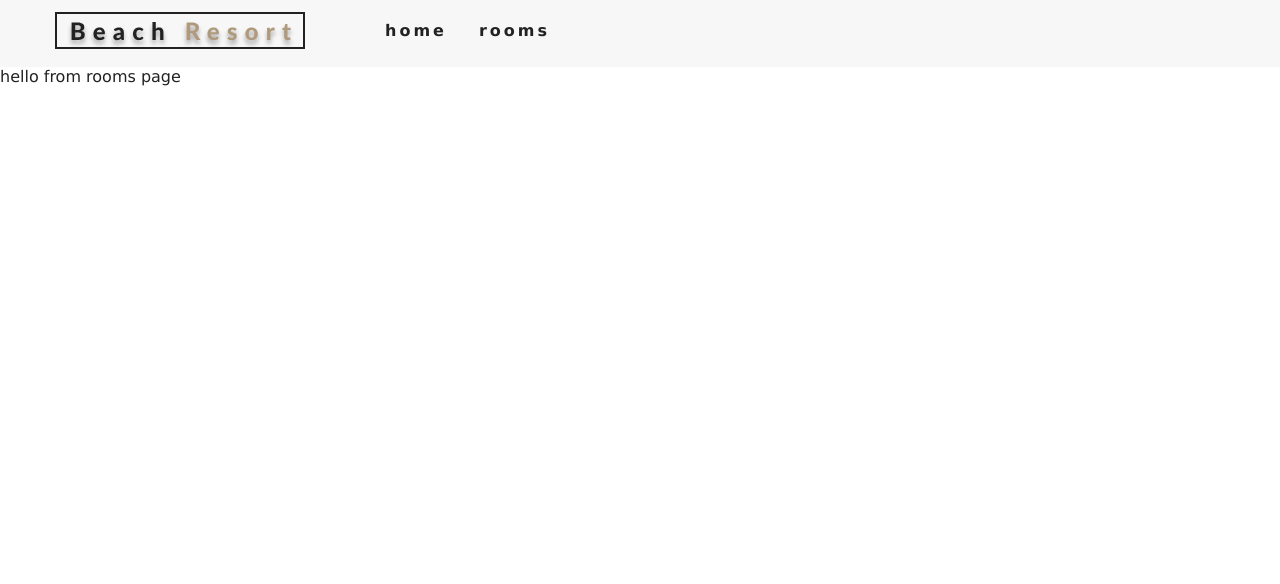
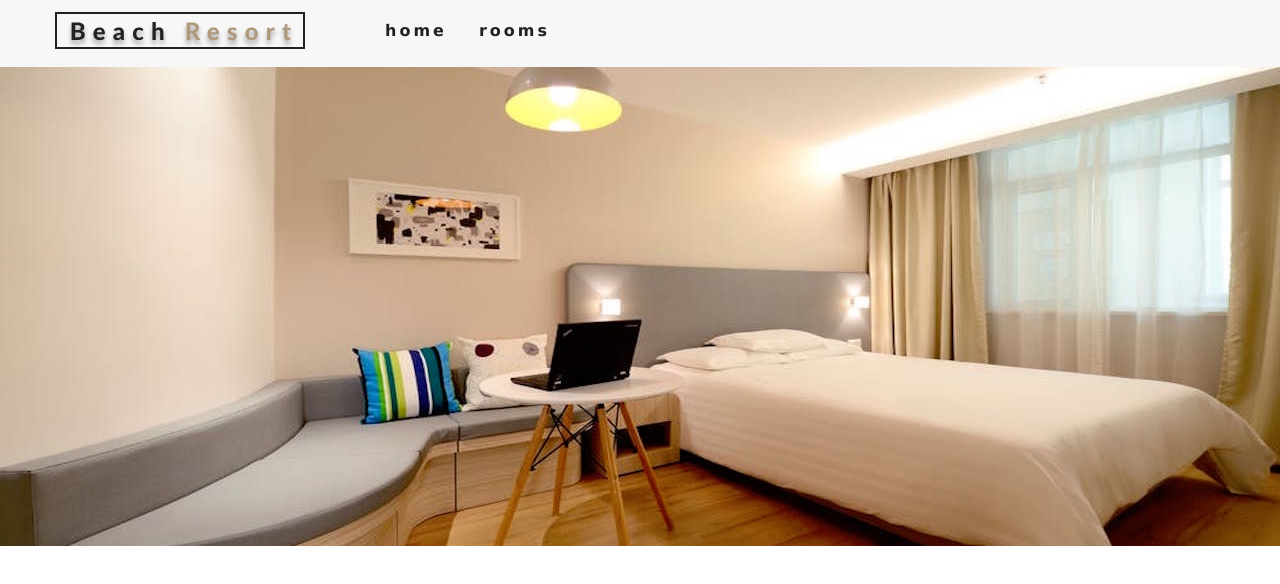
Before and after one commit to bparthu/react-resort, a React (Create React App) app: page /rooms in a window 1280 px wide. Shown: the top 584 px of the page. Built offline with nearby package versions, Linux system fonts and the light colour scheme.

Commit message:
add hero component to rooms component

```diff
--- a/src/pages/Rooms.js
+++ b/src/pages/Rooms.js
@@ -1,9 +1,8 @@
 import React from 'react'
+import Hero from '../components/Hero'
 
 export default function Rooms() {
   return (
-    <div>
-      hello from rooms page
-    </div>
+    <Hero hero="roomsHero" />
   )
 }
```
